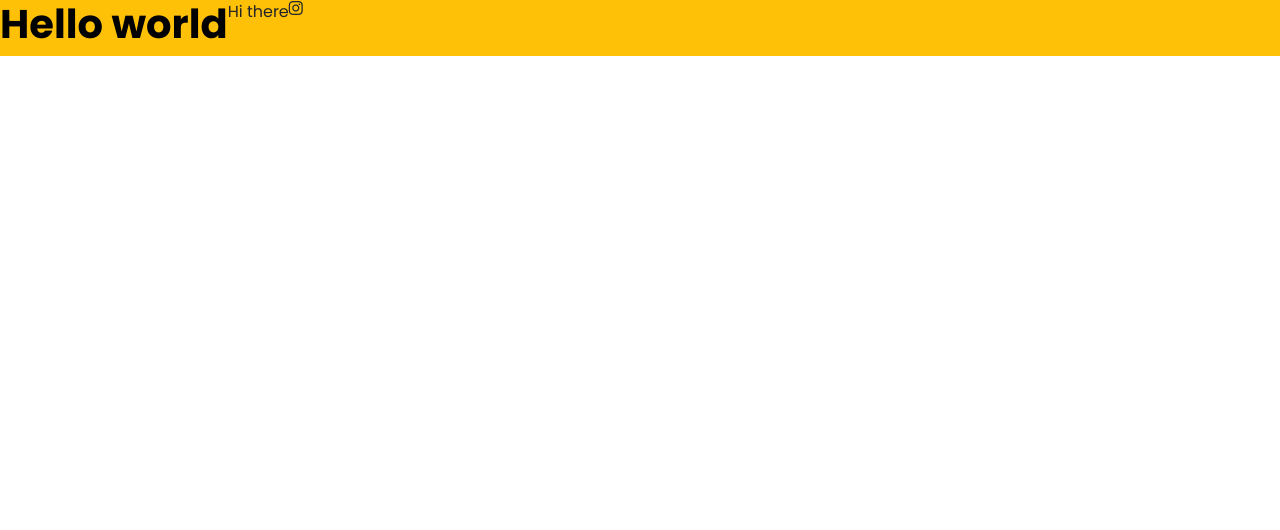
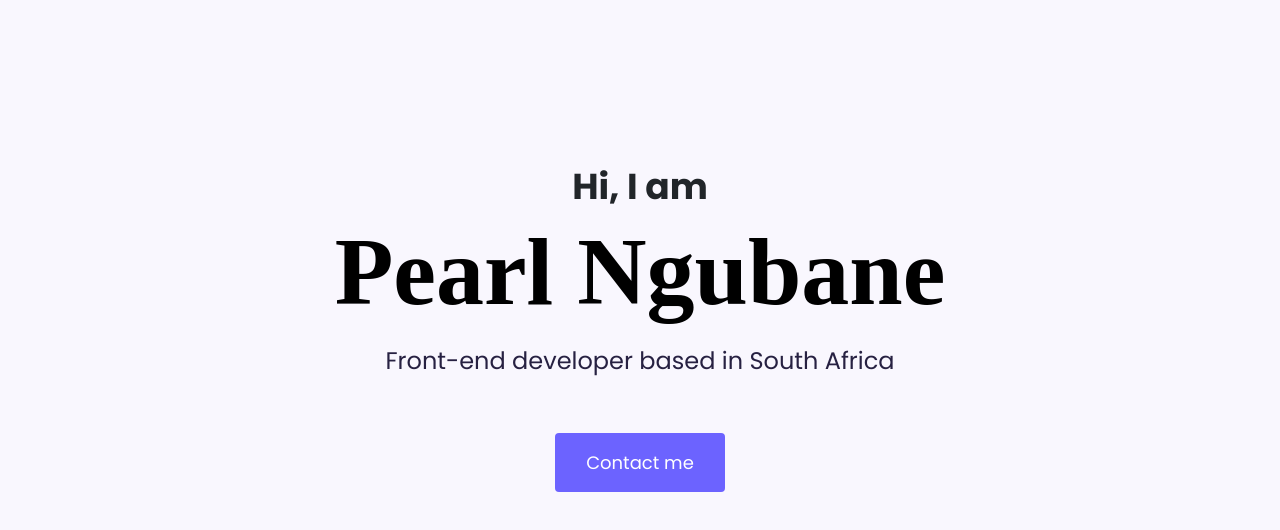
Before and after one commit to Pearltee28/Portfolio-project, a plain HTML site: page index.html in a window 1280 px wide. Drawn offline with nearby package versions, Linux system fonts and the light colour scheme.

Commit message:
Added  a button and custom css

```diff
--- a/index.html
+++ b/index.html
@@ -20,10 +20,13 @@
 </head>
 
 <body>
-    <div class="d-flex bg-warning">
-        <h1>Hello world</h1>
-        <p>Hi there</p>
-        <i class="fa-brands fa-instagram"></i>
+    <div class="hero">
+        <p>Hi, I am</p>
+        <h1>Pearl Ngubane</h1>
+        <h2 class="mb-5">Front-end developer based in South Africa</h2>
+        <div>
+            <a href="#" class="btn btn-branding">Contact me</a>
+        </div>
     </div>
 </body>
 
--- a/styles/portfolio.css
+++ b/styles/portfolio.css
@@ -1,9 +1,56 @@
-h1 {
+:root {
+  --branding-color: #6c63ff;
+  --secondary-color: #f9f7fe;
+  --heading-font-family: "Playfair Display", serif;
+  --default-font-family: "Poppins", sans-serif;
+}
+
+body {
+  font-family: var(--default-font-family);
+}
+
+h1,
+h2,
+h3,
+h4,
+h5,
+h6 {
   color: black;
-  font-family: "Poppins", sans-serif;
+  font-family: var(--heading-font-family);
   font-weight: bold;
 }
+h1 {
+  font-size: 96px;
+}
 p {
+  font-weight: normal;
+}
+
+.hero {
+  background-color: var(--secondary-color);
+  text-align: center;
+  padding: 160px 20px;
+}
+
+.hero p {
+  font-size: 36px;
+  font-weight: bold;
+  margin: 0;
+}
+
+.hero h2 {
   font-family: "Poppins", sans-serif;
   font-weight: normal;
+  line-height: 2;
+  font-size: 24px;
+  color: #272142;
 }
+
+.btn-branding {
+  background: var(--branding-color);
+  border-radius: 4px;
+  color: white;
+  font-size: 18px;
+  line-height: 27px;
+  padding: 15px 30px;
+}
```
